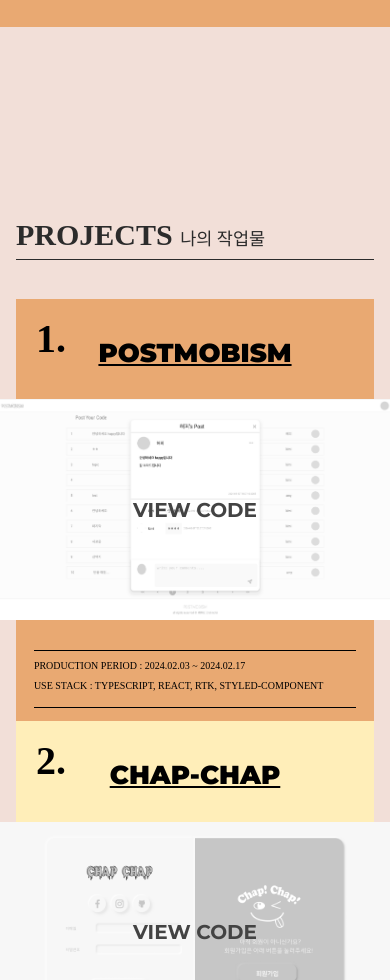
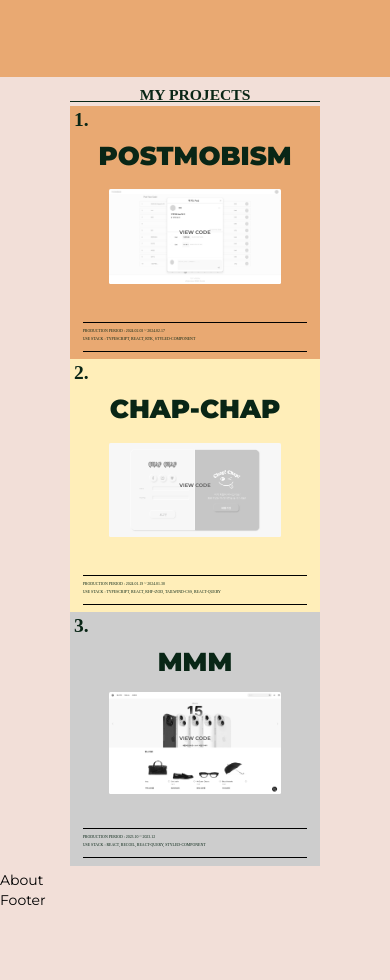
Before and after one commit to kiminn/portfolio, a Next.js app: page / in a window 390 px wide. Shown: the part 1020-2000 px from the top of the page. After the commit the page ends 1930 px from the top, so only its background shows below. Built offline with nearby package versions, Linux system fonts and the light colour scheme; a small style sheet from the web is missing; a web font is replaced by a local one.

Commit message:
projects complete

```diff
--- a/src/app/page.tsx
+++ b/src/app/page.tsx
@@ -6,7 +6,6 @@ import Header from '@/components/Header';
 import Intro from '@/components/Intro';
 import Projects from '@/components/Projects';
 import Skills from '@/components/Skills';
-import Test from '@/components/Test';
 import lenis from '@/utils/lenis';
 import link from '@/utils/links';
 import { useEffect } from 'react';
@@ -25,7 +24,6 @@ export default function Home() {
                 <Skills />
                 <Projects />
                 <About />
-                <Test />
             </main>
             <Footer />
         </>
--- a/src/assets/scss/section/header.scss
+++ b/src/assets/scss/section/header.scss
@@ -25,7 +25,7 @@
     }
 
     .header__nav {
-        @media (max-width: 800px) {
+        @media (max-width: 768px) {
             display: none;
 
             &.show {
@@ -99,7 +99,7 @@
         height: 40px;
         cursor: pointer;
 
-        @media (max-width: 800px) {
+        @media (max-width: 768px) {
             display: block;
         }
 
--- a/src/assets/scss/section/intro.scss
+++ b/src/assets/scss/section/intro.scss
@@ -38,7 +38,7 @@
     justify-content: flex-end; /* 요소들을 컨테이너의 끝(오른쪽)으로 정렬 */
     align-items: center; /* 가운데 정렬로 변경 */
 
-    @media (max-width: 800px) {
+    @media (max-width: 768px) {
         justify-content: center;
     }
 
@@ -139,7 +139,7 @@
             width: 380px;
             height: 380px;
             animation-delay: 2s;
-            @media (max-width: 800px) {
+            @media (max-width: 768px) {
                 width: 100px;
             }
         }
@@ -195,7 +195,7 @@
             height: 6vw;
             background-color: var(--subBg400);
             animation-delay: 0.4s;
-            @media (max-width: 800px) {
+            @media (max-width: 768px) {
             }
         }
     }
--- a/src/assets/scss/section/projects.scss
+++ b/src/assets/scss/section/projects.scss
@@ -1,40 +1,23 @@
 #project {
-    margin-top: 12rem;
+    margin: 1.4vw 18vw;
 }
 
 .project__inner {
-    padding: 16px;
+    color: var(--title);
 
     .project__title {
         position: sticky;
         top: 70px;
         left: 0;
-        width: 70%;
         height: 5vw;
         font-size: 4vw;
+        text-align: center;
         font-weight: 900;
         line-height: 1.6;
         font-family: var(--mainKor-font);
         text-transform: uppercase;
-        color: var(--black100);
-        border-bottom: 0.4vw solid var(--black100);
-        margin-bottom: 100px;
-
-        @media (max-width: 800px) {
-            width: 100%;
-            margin-bottom: 10vw;
-            font-size: 30px;
-            height: auto;
-            top: 68px;
-            z-index: 1000;
-            background-color: var(--mainBg-color);
-        }
-
-        em {
-            font-size: 1.25rem;
-            font-weight: 400;
-            line-height: 2;
-        }
+        border-bottom: 0.4vw solid var(--title);
+        margin-bottom: 1vw;
     }
     .project__wrap {
         .project__item {
@@ -47,25 +30,49 @@
             &.s1 {
                 background-color: var(--subBg100);
                 top: 180px;
-                @media (max-width: 800px) {
-                    height: 50vh;
+
+                @media (max-width: 1280px) {
                     top: 140px;
+                    height: 46vh;
+                }
+
+                @media (max-width: 1024px) {
+                    top: 128px;
+                    height: 40vh;
+                }
+                @media (max-width: 768px) {
+                    top: 100px;
+                    height: 30vh;
                 }
             }
             &.s2 {
                 background-color: var(--subBg200);
                 top: 200px;
+                @media (max-width: 1280px) {
+                    top: 150px;
+                    height: 46vh;
+                }
 
-                @media (max-width: 800px) {
-                    height: 50vh;
+                @media (max-width: 1024px) {
+                    height: 40vh;
+                }
+
+                @media (max-width: 768px) {
+                    height: 30vh;
                     top: 160px;
                 }
             }
             &.s3 {
                 background-color: var(--subBg300);
                 top: 240px;
-                @media (max-width: 800px) {
-                    height: 50vh;
+                @media (max-width: 1280px) {
+                    height: 46vh;
+                }
+                @media (max-width: 1024px) {
+                    height: 40vh;
+                }
+                @media (max-width: 768px) {
+                    height: 30vh;
                     top: 200px;
                 }
             }
@@ -73,7 +80,7 @@
             //     background-color: var(--subBg100);
             //     top: 240px;
 
-            //     @media (max-width: 800px) {
+            //     @media (max-width: 768px) {
             //         top: 200px;
             //     }
             // }
@@ -86,33 +93,23 @@
                 position: absolute;
                 left: 1vw;
                 top: 1vw;
-
-                @media (max-width: 800px) {
-                    font-size: 40px;
-                    left: 20px;
-                    top: 20px;
-                }
             }
             a.img {
-                width: 680px;
-                margin-top: 30px;
+                width: 44vw;
+                height: auto;
+                margin-top: 2.2vw;
                 z-index: 999;
 
                 img {
                     cursor: pointer;
-                    border-radius: 5px;
+                    border-radius: 0.4vw;
                     filter: saturate(0%);
                     transition: all 0.3s;
                 }
 
                 img:hover {
                     filter: saturate(100%);
-                }
-
-                @media (max-width: 800px) {
-                    width: 400px;
-                    margin-top: 0px;
-                    z-index: 999;
+                    transform: scale(1.1);
                 }
             }
             a.img .view {
@@ -124,10 +121,10 @@
                 transform: translate(-50%, -50%);
                 opacity: 1;
                 animation: fadeIn 0.3s ease-in-out;
-                font-size: 20px;
+                font-size: 1.3vw;
                 font-weight: bold;
                 text-transform: uppercase;
-                color: var(--black200);
+                color: var(--black300);
             }
 
             @keyframes fadeIn {
@@ -148,13 +145,13 @@
             .title {
                 position: absolute;
                 top: 3%;
-                font-size: 3vw;
+                font-size: 2.8vw;
                 font-weight: 900;
                 text-transform: uppercase;
-                text-decoration: underline;
                 font-family: var(--mainEng-font);
+                color: var(--title);
 
-                @media (max-width: 800px) {
+                @media (max-width: 768px) {
                     margin-top: 24px;
                     font-size: 26px;
                 }
@@ -171,7 +168,7 @@
                 display: flex;
                 justify-content: space-evenly;
 
-                @media (max-width: 800px) {
+                @media (max-width: 768px) {
                     flex-direction: column;
                     width: 90%;
                     margin-left: 5%;
@@ -180,12 +177,9 @@
 
                 span {
                     font-family: var(--mainKor-font);
-                    font-size: 18px;
-                    padding: 3px 0;
+                    font-size: 1vw;
+                    padding: 0.3vw 0vw;
                     text-transform: uppercase;
-                    @media (max-width: 800px) {
-                        font-size: 10px;
-                    }
                 }
             }
         }
--- a/src/assets/scss/setting/vars.scss
+++ b/src/assets/scss/setting/vars.scss
@@ -31,7 +31,7 @@
     -moz-osx-font-smoothing: grayscale;
     -webkit-text-size-adjust: 100%;
 
-    @media (max-width: 800px) {
+    @media (max-width: 768px) {
         font-size: 14px;
         line-height: 1.4;
     }
--- a/src/assets/scss/style.scss
+++ b/src/assets/scss/style.scss
@@ -12,5 +12,4 @@
 @import 'section/skills';
 @import 'section/projects';
 @import 'section/about';
-@import 'section/test';
 @import 'section/footer';
--- a/src/components/Intro.tsx
+++ b/src/components/Intro.tsx
@@ -13,10 +13,16 @@ const Intro = () => {
                     <div>{introText.title[2]}</div>
                     <div className="close"></div>
                     <div className="intro__buttons">
-                        <a href="https://rainy-engine-976.notion.site/Development-Together-87f9157c66f24ed08b3cb94bc7306ac0?pvs=74">
+                        <a
+                            target="_blank"
+                            href="https://rainy-engine-976.notion.site/Development-Together-87f9157c66f24ed08b3cb94bc7306ac0?pvs=74"
+                        >
                             <button className="btn resume">Resume On Click</button>
                         </a>
-                        <a href="https://rainy-engine-976.notion.site/Development-Together-87f9157c66f24ed08b3cb94bc7306ac0?pvs=74">
+                        <a
+                            target="_blank"
+                            href="https://rainy-engine-976.notion.site/Development-Together-87f9157c66f24ed08b3cb94bc7306ac0?pvs=74"
+                        >
                             <button className="btn contact">Contact Me</button>
                         </a>
                     </div>
--- a/src/components/Projects.tsx
+++ b/src/components/Projects.tsx
@@ -7,9 +7,7 @@ const Projects = () => {
     return (
         <section id="project">
             <div className="project__inner">
-                <h2 className="project__title">
-                    projects <em>나의 작업물</em>
-                </h2>
+                <h2 className="project__title">my projects</h2>
                 <div className="project__wrap">
                     {projectsText.map((project, key) => (
                         <article className={`project__item s${key + 1}`} key={key}>
--- a/src/components/Test.tsx
+++ /dev/null
@@ -1,5 +0,0 @@
-const Test = () => {
-    return <div>Test</div>;
-};
-
-export default Test;
```
Also changed, not shown: src/assets/scss/section/skills.scss (+12 -15 lines), src/assets/scss/section/test.scss (deleted).
